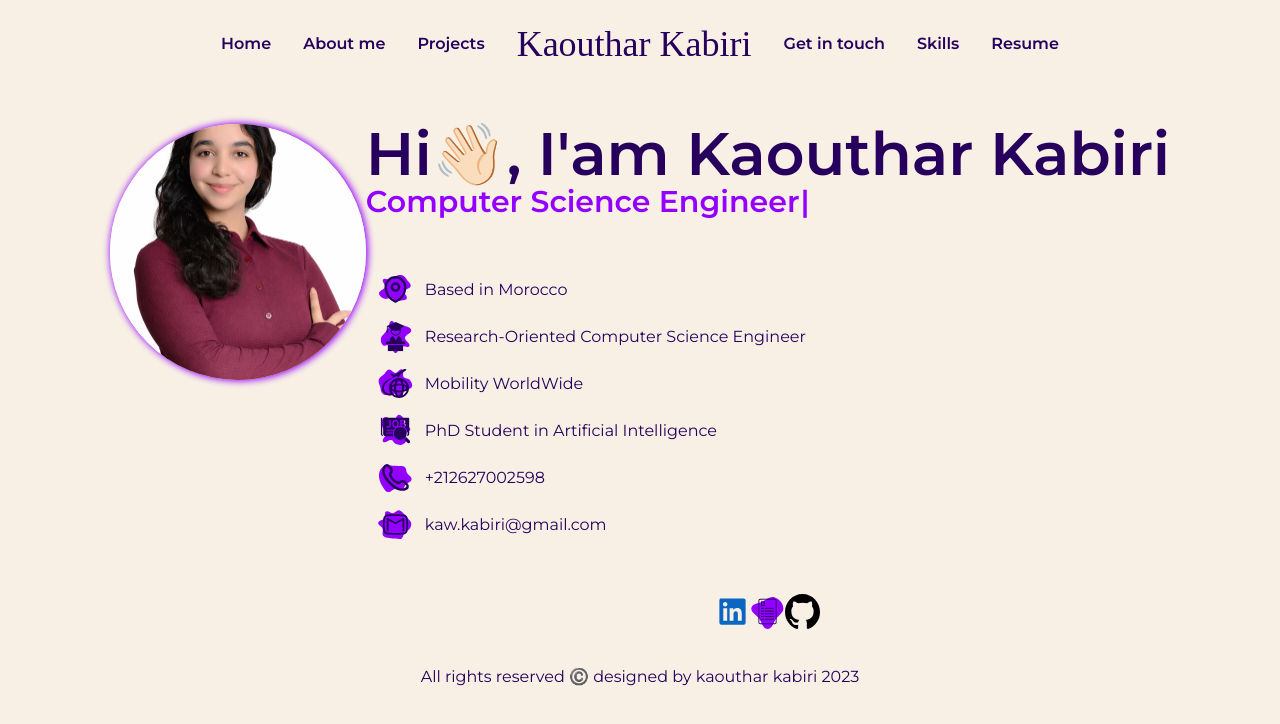
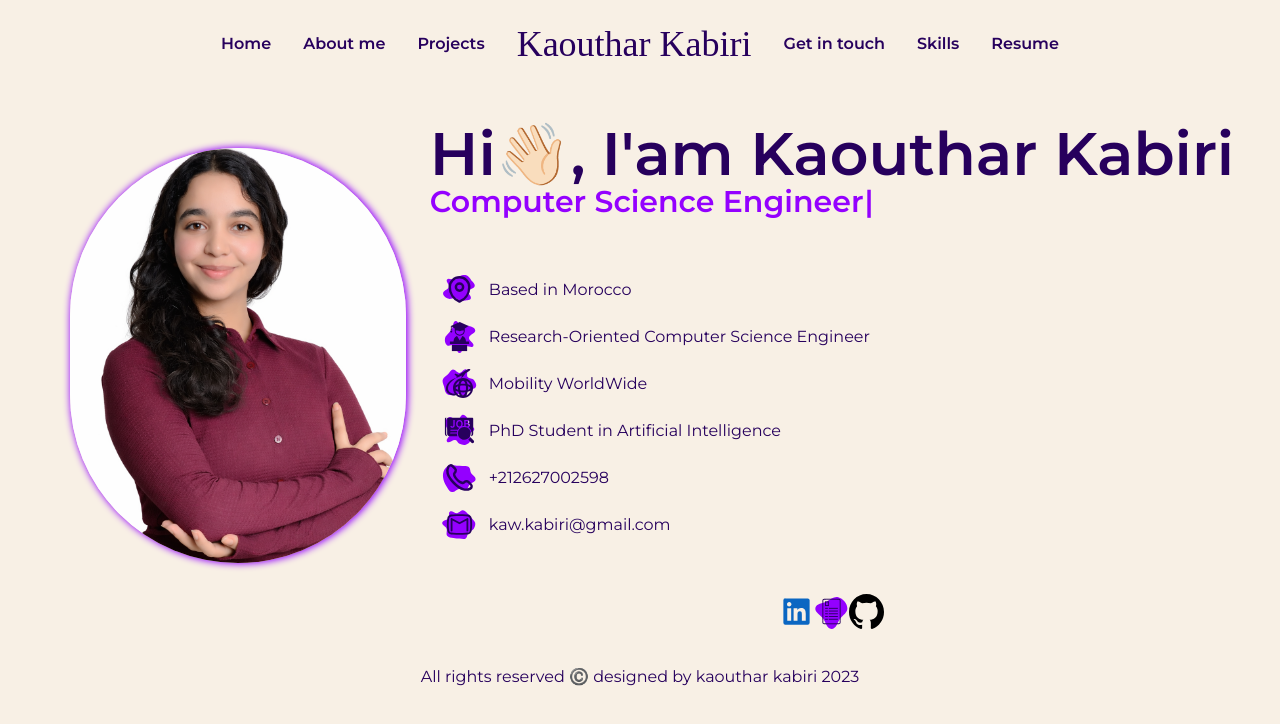
Before and after one commit to kawthar-tor/portfolio, a React (Vite) app: page / in a window 1280 px wide. Shown: the top 724 px of the page. Built offline with nearby package versions, Linux system fonts and the light colour scheme; a web font is replaced by a local one; what tailwindcss-animated would draw is missing.

Commit message:
Update picture

```diff
--- a/src/components/Home.jsx
+++ b/src/components/Home.jsx
@@ -5,10 +5,10 @@ import Typewriter from 'typewriter-effect';
 function Home() {
   return (
     <div className='flex flex-wrap md:flex-nowrap justify-center'>
-      <div className='w-64 h-64 overflow-hidden rounded-full shadow-skillCard'>
+      <div className='p-6 max-w-sm'>
         {
           profile.map((picture) => (
-            <img className='w-full h-full object-cover' key={picture.id} src={picture.link} alt={picture.id} />
+            <img className='rounded-full w-auto h-auto shadow-skillCard' key={picture.id} src={picture.link} alt={picture.id} />
           ))
         }
       </div>
```
